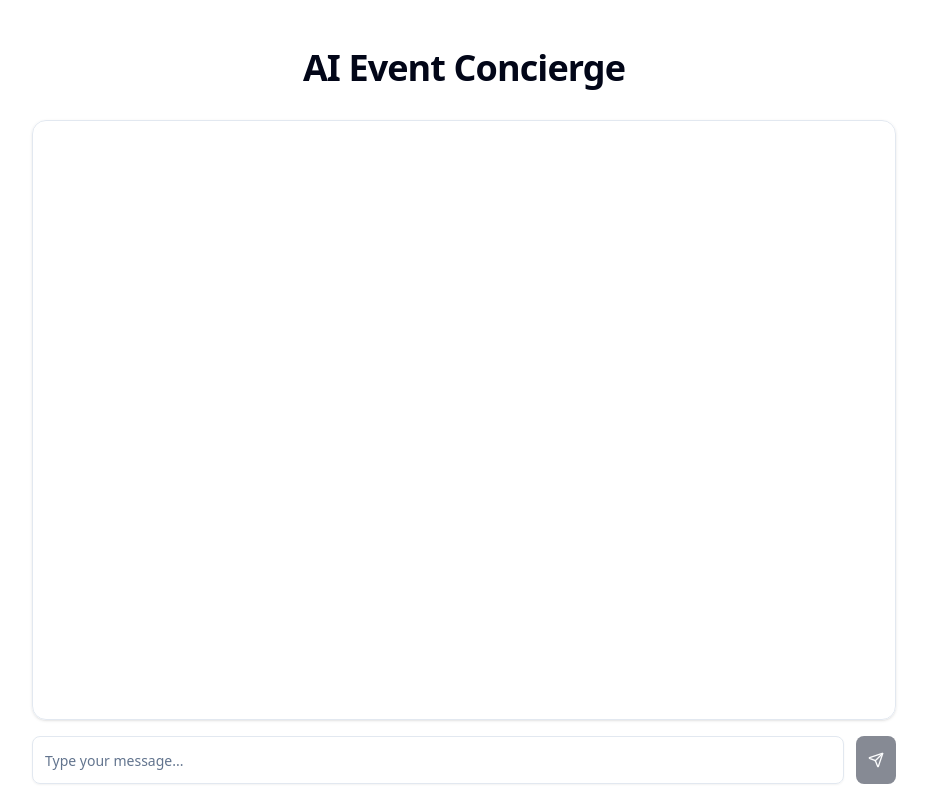
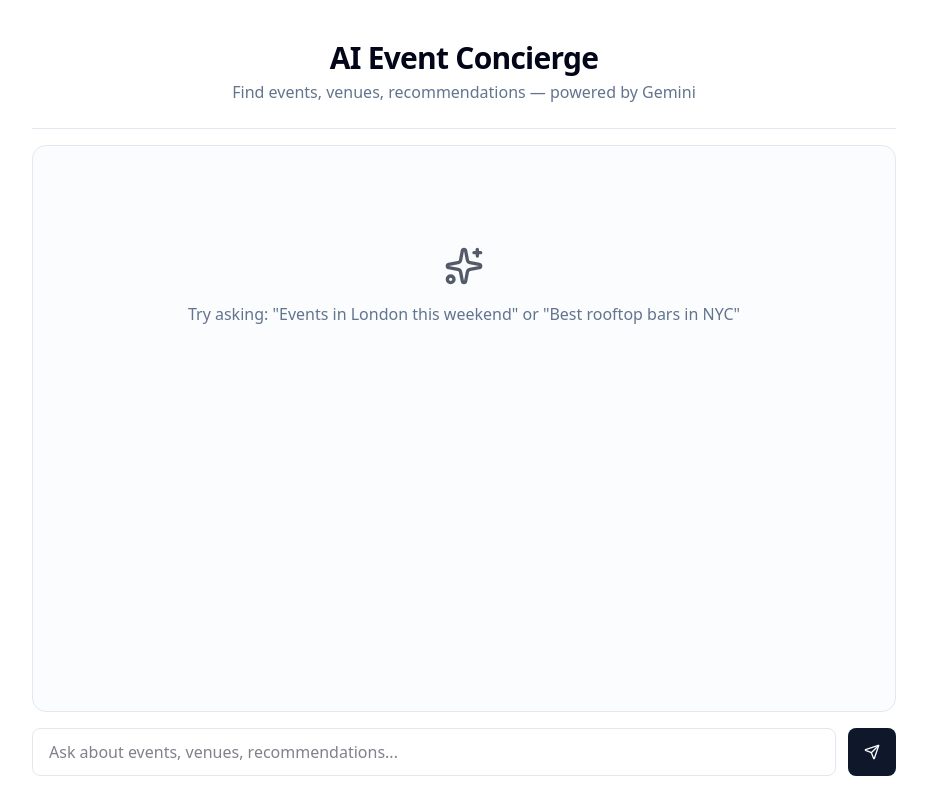
Before and after one commit to RiaVirk/AI-Event-Planner, a Next.js app: page / in a window 1280 px wide. Shown: the whole page, without its empty margins (176-1103 px from the left). Built offline with nearby package versions, Linux system fonts and the light colour scheme.

Commit message:
03-03-2026_01

```diff
--- a/src/app/api/chat/route.js
+++ b/src/app/api/chat/route.js
@@ -1,29 +1,46 @@
+// app/api/chat/route.js
 import { google } from "@ai-sdk/google";
 import { streamText } from "ai";
 
-export const maxDuration = 60;
+export const maxDuration = 60; // Vercel serverless timeout
+export const dynamic = "force-dynamic"; // Important for streaming
 
 export async function POST(req) {
   try {
     const { messages } = await req.json();
 
-    const cleanMessages = messages.map((m) => ({
-      role: m.role,
-      content: m.content,
-    }));
-
     const result = await streamText({
-      model: google("gemini-2.5-flash"), // Flash is faster and more reliable for testing
-      messages: cleanMessages,
-      system: `You are a friendly event concierge. Help people plan events.`,
+      model: google("gemini-2.5-flash"), // or gemini-1.5-pro, gemini-2.0-flash-exp-...
+      messages,
+      system: `You are an expert event concierge AI.
+               Be helpful, friendly, concise and enthusiastic.
+               When recommending events, venues or locations:
+               - Suggest real places with approximate addresses
+               - Mention why it's great for the occasion
+               - If relevant, describe atmosphere / vibe`,
+      temperature: 0.7,
+      maxTokens: 1800,
     });
 
-    return result.toTextStreamResponse();
+    // Plain text streaming — most reliable with Gemini right now
+    return new Response(result.textStream, {
+      status: 200,
+      headers: {
+        "Content-Type": "text/plain; charset=utf-8",
+        "Cache-Control": "no-cache, no-transform",
+        "X-Accel-Buffering": "no", // Helps on Vercel / nginx proxies
+      },
+    });
   } catch (error) {
     console.error("Chat API error:", error);
-    return new Response(JSON.stringify({ error: error.message }), {
-      status: 500,
-      headers: { "Content-Type": "application/json" },
-    });
+    return new Response(
+      JSON.stringify({
+        error: error?.message || "Internal server error",
+      }),
+      {
+        status: 500,
+        headers: { "Content-Type": "application/json" },
+      },
+    );
   }
 }
--- a/src/app/globals.css
+++ b/src/app/globals.css
@@ -1,4 +1,5 @@
 @import "tailwindcss";
+@plugin "@tailwindcss/typography";
 @import "tw-animate-css";
 @import "shadcn/tailwind.css";
 
--- a/src/app/page.jsx
+++ b/src/app/page.jsx
@@ -1,124 +1,157 @@
 "use client";
 
-import { Send } from "lucide-react";
+import React, { useState } from "react";
+import { Send, Sparkles } from "lucide-react";
 import { Button } from "@/components/ui/button";
-import { Input } from "@/components/ui/input";
 import { ScrollArea } from "@/components/ui/scroll-area";
-import { useState, useEffect } from "react";
+import ReactMarkdown from "react-markdown";
+import remarkGfm from "remark-gfm";
 
 export default function Home() {
-  const [mounted, setMounted] = useState(false);
   const [input, setInput] = useState("");
   const [messages, setMessages] = useState([]);
   const [isLoading, setIsLoading] = useState(false);
 
-  useEffect(() => {
-    setMounted(true);
-  }, []);
-
-  const handleSubmit = async (e) => {
+  async function sendMessage(e) {
     e.preventDefault();
     if (!input.trim() || isLoading) return;
 
     const userMessage = {
-      id: Date.now().toString(),
+      id: Date.now().toString() + "-user",
       role: "user",
-      content: input,
+      content: input.trim(),
     };
-    setMessages((prev) => [...prev, userMessage]);
-    const currentInput = input;
+
+    const currentMessages = [...messages, userMessage];
+    setMessages(currentMessages);
     setInput("");
     setIsLoading(true);
 
     try {
       const response = await fetch("/api/chat", {
         method: "POST",
-        body: JSON.stringify({ messages: [...messages, userMessage] }),
+        headers: { "Content-Type": "application/json" },
+        body: JSON.stringify({ messages: currentMessages }),
       });
 
-      if (!response.ok) throw new Error("Failed to connect to AI");
+      if (!response.ok) {
+        const errorData = await response.json().catch(() => ({}));
+        throw new Error(errorData.error || `Server error ${response.status}`);
+      }
 
-      // Handle the stream
+      if (!response.body) throw new Error("No response body");
+
       const reader = response.body.getReader();
-      const decoder = new TextDecoder();
-      let assistantMessage = {
-        id: (Date.now() + 1).toString(),
-        role: "assistant",
-        content: "",
-      };
+      const decoder = new TextDecoder("utf-8", { fatal: true });
 
-      setMessages((prev) => [...prev, assistantMessage]);
+      let assistantContent = "";
+      const assistantId = Date.now().toString() + "-assistant";
+
+      // Optimistic UI: show empty bubble immediately
+      setMessages((prev) => [
+        ...prev,
+        { id: assistantId, role: "assistant", content: "" },
+      ]);
 
       while (true) {
         const { done, value } = await reader.read();
         if (done) break;
 
         const chunk = decoder.decode(value, { stream: true });
-        assistantMessage.content += chunk;
+        if (chunk) {
+          assistantContent += chunk;
 
-        // Update the last message in the list with the new chunk
-        setMessages((prev) => {
-          const newMessages = [...prev];
-          newMessages[newMessages.length - 1] = { ...assistantMessage };
-          return newMessages;
-        });
+          setMessages((prev) =>
+            prev.map((msg) =>
+              msg.id === assistantId
+                ? { ...msg, content: assistantContent }
+                : msg,
+            ),
+          );
+        }
       }
-    } catch (err) {
-      console.error("Chat Error:", err);
+    } catch (error) {
+      console.error("Streaming error:", error);
+      alert("Error: " + (error?.message || "Something went wrong"));
     } finally {
       setIsLoading(false);
     }
-  };
-
-  if (!mounted) return null;
+  }
 
   return (
-    <div className="flex flex-col h-screen max-w-4xl mx-auto p-4">
-      <header className="text-center py-8">
-        <h1 className="text-4xl font-bold tracking-tight">
+    <div className="flex flex-col h-screen max-w-4xl mx-auto p-4 bg-background text-foreground">
+      <header className="text-center py-6 border-b">
+        <h1 className="text-3xl font-bold tracking-tight">
           AI Event Concierge
         </h1>
+        <p className="text-muted-foreground mt-1">
+          Find events, venues, recommendations — powered by Gemini
+        </p>
       </header>
 
-      <ScrollArea className="flex-1 border rounded-xl p-5 mb-4 bg-background/60 backdrop-blur-sm shadow-sm">
-        <div className="flex flex-col gap-4">
+      <ScrollArea className="flex-1 border rounded-xl p-5 my-4 bg-muted/30">
+        <div className="flex flex-col gap-5">
+          {messages.length === 0 && (
+            <div className="text-center py-20 text-muted-foreground">
+              <Sparkles className="mx-auto h-10 w-10 mb-4 text-primary opacity-70" />
+              <p>
+                Try asking: "Events in London this weekend" or "Best rooftop
+                bars in NYC"
+              </p>
+            </div>
+          )}
+
           {messages.map((m) => (
             <div
               key={m.id}
               className={`flex ${m.role === "user" ? "justify-end" : "justify-start"}`}
             >
               <div
-                className={`max-w-[82%] rounded-2xl px-5 py-3 ${
+                className={`max-w-[85%] rounded-2xl px-5 py-3 ${
                   m.role === "user"
-                    ? "bg-blue-600 text-white"
-                    : "bg-gray-200 text-black"
+                    ? "bg-primary text-primary-foreground"
+                    : "bg-card border shadow-sm text-card-foreground"
                 }`}
               >
-                {m.content}
+                {m.role === "user" ? (
+                  m.content
+                ) : (
+                  /* The magic happens here with the "prose" class */
+                  <article
+                    className="prose prose-sm dark:prose-invert max-w-none
+                            prose-headings:font-bold prose-p:leading-relaxed
+                            prose-li:my-1"
+                  >
+                    <ReactMarkdown remarkPlugins={[remarkGfm]}>
+                      {m.content || "..."}
+                    </ReactMarkdown>
+                  </article>
+                )}
               </div>
             </div>
           ))}
-          {isLoading &&
-            !messages.find((m) => m.role === "assistant" && m.content) && (
-              <div className="text-sm text-muted-foreground animate-pulse">
-                Thinking...
-              </div>
-            )}
+
+          {isLoading && messages.length > 0 && (
+            <div className="text-xs animate-pulse text-muted-foreground pl-3">
+              AI is thinking...
+            </div>
+          )}
         </div>
       </ScrollArea>
 
-      <form onSubmit={handleSubmit} className="flex gap-3">
-        <Input
+      <form onSubmit={sendMessage} className="flex gap-3 pb-2">
+        <input
           value={input}
           onChange={(e) => setInput(e.target.value)}
-          placeholder="Type your message..."
-          className="flex-1 h-12 text-base"
-          autoComplete="off"
+          placeholder="Ask about events, venues, recommendations..."
+          className="flex-1 h-12 px-4 rounded-md border border-input bg-background focus-visible:outline-none focus-visible:ring-2 focus-visible:ring-ring"
+          disabled={isLoading}
         />
         <Button
           type="submit"
-          disabled={isLoading || !input.trim()}
-          className="h-12 px-6"
+          size="icon"
+          className="h-12 w-12"
+          disabled={isLoading}
         >
           <Send className="h-5 w-5" />
         </Button>
@@ -126,155 +159,3 @@ export default function Home() {
     </div>
   );
 }
-
-// import { useChat } from "@ai-sdk/react";
-// import { Send } from "lucide-react";
-// import { Button } from "@/components/ui/button";
-// import { Input } from "@/components/ui/input";
-// import { ScrollArea } from "@/components/ui/scroll-area";
-// import { useState, useEffect } from "react";
-
-// export default function Home() {
-//   const [mounted, setMounted] = useState(false);
-
-//   // 1. Call useChat at the top level
-//   const { messages, input, handleInputChange, handleSubmit, isLoading } =
-//     useChat({
-//       api: "/api/chat",
-//     });
-
-//   // 2. Only show the full UI once the component is "mounted" on the client
-//   useEffect(() => {
-//     setMounted(true);
-//   }, []);
-
-//   if (!mounted) return null;
-
-//   return (
-//     <div className="flex flex-col h-screen max-w-4xl mx-auto p-4">
-//       <header className="text-center py-8">
-//         <h1 className="text-4xl font-bold tracking-tight">
-//           AI Event Concierge
-//         </h1>
-//       </header>
-
-//       <ScrollArea className="flex-1 border rounded-xl p-5 mb-4 bg-background/60 backdrop-blur-sm shadow-sm">
-//         <div className="flex flex-col gap-4">
-//           {messages.map((m) => (
-//             <div
-//               key={m.id}
-//               className={`flex ${m.role === "user" ? "justify-end" : "justify-start"}`}
-//             >
-//               <div
-//                 className={`max-w-[82%] rounded-2xl px-5 py-3 ${
-//                   m.role === "user"
-//                     ? "bg-blue-600 text-white"
-//                     : "bg-gray-200 text-black"
-//                 }`}
-//               >
-//                 {m.content}
-//               </div>
-//             </div>
-//           ))}
-//           {isLoading && (
-//             <div className="text-sm text-muted-foreground animate-pulse">
-//               Thinking...
-//             </div>
-//           )}
-//         </div>
-//       </ScrollArea>
-
-//       <form onSubmit={handleSubmit} className="flex gap-3">
-//         <Input
-//           // Ensure value is at least an empty string
-//           value={input ?? ""}
-//           onChange={handleInputChange}
-//           placeholder="Type your message..."
-//           className="flex-1 h-12 text-base"
-//           autoComplete="off"
-//           disabled={isLoading}
-//         />
-//         <Button
-//           type="submit"
-//           // Safety check: input?.trim() ensures we don't crash if input is undefined
-//           disabled={isLoading || !input?.trim()}
-//           className="h-12 px-6"
-//         >
-//           <Send className="h-5 w-5" />
-//         </Button>
-//       </form>
-//     </div>
-//   );
-// }
-
-// "use client";
-
-// import { useChat } from "@ai-sdk/react";
-// import { Send } from "lucide-react";
-// import { Button } from "@/components/ui/button";
-// import { Input } from "@/components/ui/input";
-// import { ScrollArea } from "@/components/ui/scroll-area";
-
-// export default function Home() {
-//   // Pull 'input', 'handleInputChange', and 'handleSubmit' directly from useChat
-//   const { messages, input, handleInputChange, handleSubmit, isLoading } =
-//     useChat({
-//       api: "/api/chat",
-//     });
-
-//   return (
-//     <div className="flex flex-col h-screen max-w-4xl mx-auto p-4">
-//       <header className="text-center py-8">
-//         <h1 className="text-4xl font-bold tracking-tight">
-//           AI Event Concierge
-//         </h1>
-//       </header>
-
-//       <ScrollArea className="flex-1 border rounded-xl p-5 mb-4 bg-background/60 backdrop-blur-sm shadow-sm">
-//         <div className="flex flex-col gap-4">
-//           {messages.map((m) => (
-//             <div
-//               key={m.id}
-//               className={`flex ${m.role === "user" ? "justify-end" : "justify-start"}`}
-//             >
-//               <div
-//                 className={`max-w-[82%] rounded-2xl px-5 py-3 ${
-//                   m.role === "user"
-//                     ? "bg-blue-600 text-white"
-//                     : "bg-gray-200 text-black"
-//                 }`}
-//               >
-//                 {/* m.content will now populate as the stream comes in */}
-//                 {m.content}
-//               </div>
-//             </div>
-//           ))}
-//           {isLoading && (
-//             <div className="text-sm text-muted-foreground animate-pulse">
-//               Thinking...
-//             </div>
-//           )}
-//         </div>
-//       </ScrollArea>
-
-//       {/* The form now uses the built-in handleSubmit */}
-//       <form onSubmit={handleSubmit} className="flex gap-3">
-//         <Input
-//           value={input}
-//           onChange={handleInputChange} // Built-in handler
-//           placeholder="Type your message..."
-//           className="flex-1 h-12 text-base"
-//           autoComplete="off"
-//           disabled={isLoading}
-//         />
-//         <Button
-//           type="submit"
-//           disabled={isLoading || !(input || "").trim()}
-//           className="h-12 px-6"
-//         >
-//           <Send className="h-5 w-5" />
-//         </Button>
-//       </form>
-//     </div>
-//   );
-// }
```
Also changed, not shown: package.json (+8 -4 lines), 1 other file (tests, documents, lock files or other folders).
